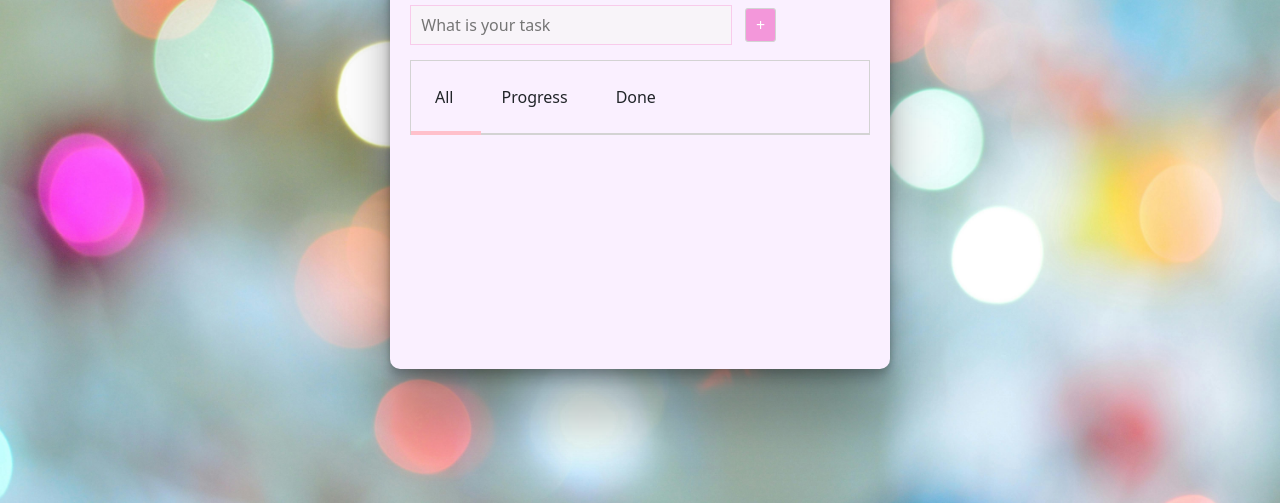
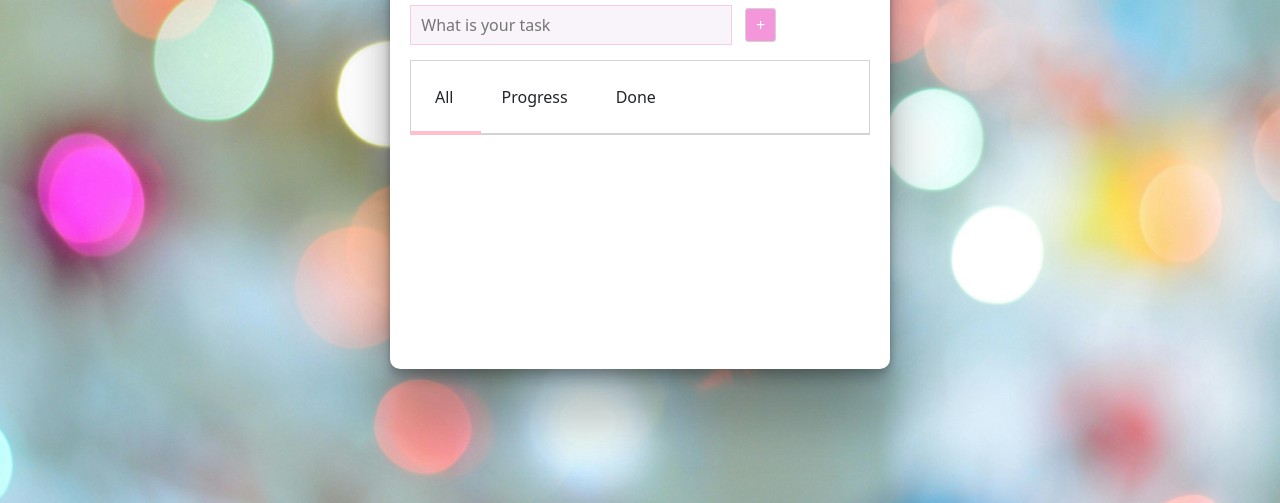
Before and after one commit to MinjooKim1/To-do-list, a plain HTML site: page index.html in a window 1280 px wide. Shown: the part 297-800 px from the top of the page. Drawn offline with nearby package versions, Linux system fonts and the light colour scheme.

Commit message:
Add files via upload

```diff
--- a/style.css
+++ b/style.css
@@ -13,7 +13,7 @@ height: 100vh;
 
 }
 .container{
-    background-color: rgb(250, 240, 255);
+    background-color: rgb(255, 255, 255);
     min-height: 500px;
     max-width: 500px;
     box-shadow: rgba(0, 0, 0, 0.25) 0px 54px 55px, rgba(0, 0, 0, 0.12) 0px -12px 30px, rgba(0, 0, 0, 0.12) 0px 4px 6px, rgba(0, 0, 0, 0.17) 0px 12px 13px, rgba(0, 0, 0, 0.09) 0px -3px 5px;
```
